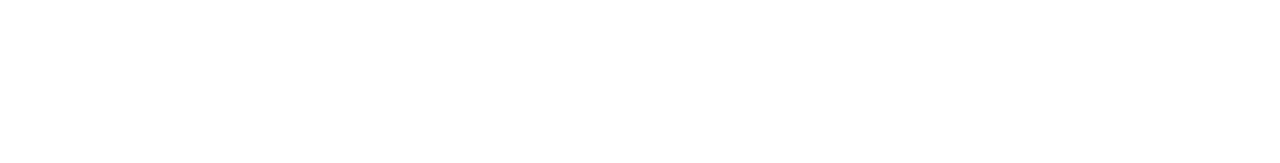
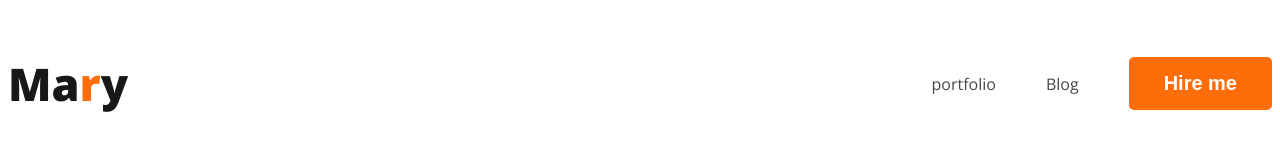
Before and after one commit to imran-bin/portfolio, a plain HTML site: page index.html in a window 1280 px wide. Drawn offline with nearby package versions, Linux system fonts and the light colour scheme.

Commit message:
nav bar done

```diff
--- a/index.html
+++ b/index.html
@@ -4,8 +4,28 @@
     <meta charset="UTF-8">
     <meta name="viewport" content="width=device-width, initial-scale=1.0">
     <title>Web developer portfolio</title>
+    <link rel="preconnect" href="https://fonts.googleapis.com">
+<link rel="preconnect" href="https://fonts.gstatic.com" crossorigin>
+<link href="https://fonts.googleapis.com/css2?family=Open+Sans:ital,wght@0,300..800;1,300..800&display=swap" rel="stylesheet">
+    <link rel="stylesheet" href="styles/portfolio.css">
 </head>
 <body>
+    <header>
+        <nav>
+            <h3 class="nav-title">Ma<span class="text-primary">r</span>y</h3>
+            <ul>
+                <li><a href="">portfolio</a></li>
+                <li><a href="">Blog</a></li>
+               <li><button class="btn-primary">Hire me</button></li>
+            </ul>
+        </nav>
+    </header>
+    <main></main>
+    <footer>
+
+    </footer>
+
+
 
 
 
--- /dev/null
+++ b/styles/portfolio.css
@@ -0,0 +1,45 @@
+/*  nav related css */
+body
+{
+    font-family: "Open Sans", sans-serif;
+}
+/* common css  */
+.text-primary{
+    color: #FD6E0A;
+}
+.btn-primary{
+
+    background-color: #FD6E0A;
+    border-radius: 5px;
+    border: 0px;
+    font-size: 20px;
+    font-weight: bold;
+    color: white;
+    padding: 15px 35px;
+}
+/*  end common css  */
+nav{
+    display: flex;
+    justify-content: space-between;
+    align-items: center;
+}
+.nav-title{
+    font-size: 45px;
+    font-weight: 800;
+
+    color: #181818;
+
+}
+nav > ul{
+    display: flex;
+    align-items: center;
+
+}
+nav  li {
+    list-style: none;
+    margin-left: 50px;
+}
+nav a{
+    text-decoration:  none;
+    color:  #474747;
+}
```
